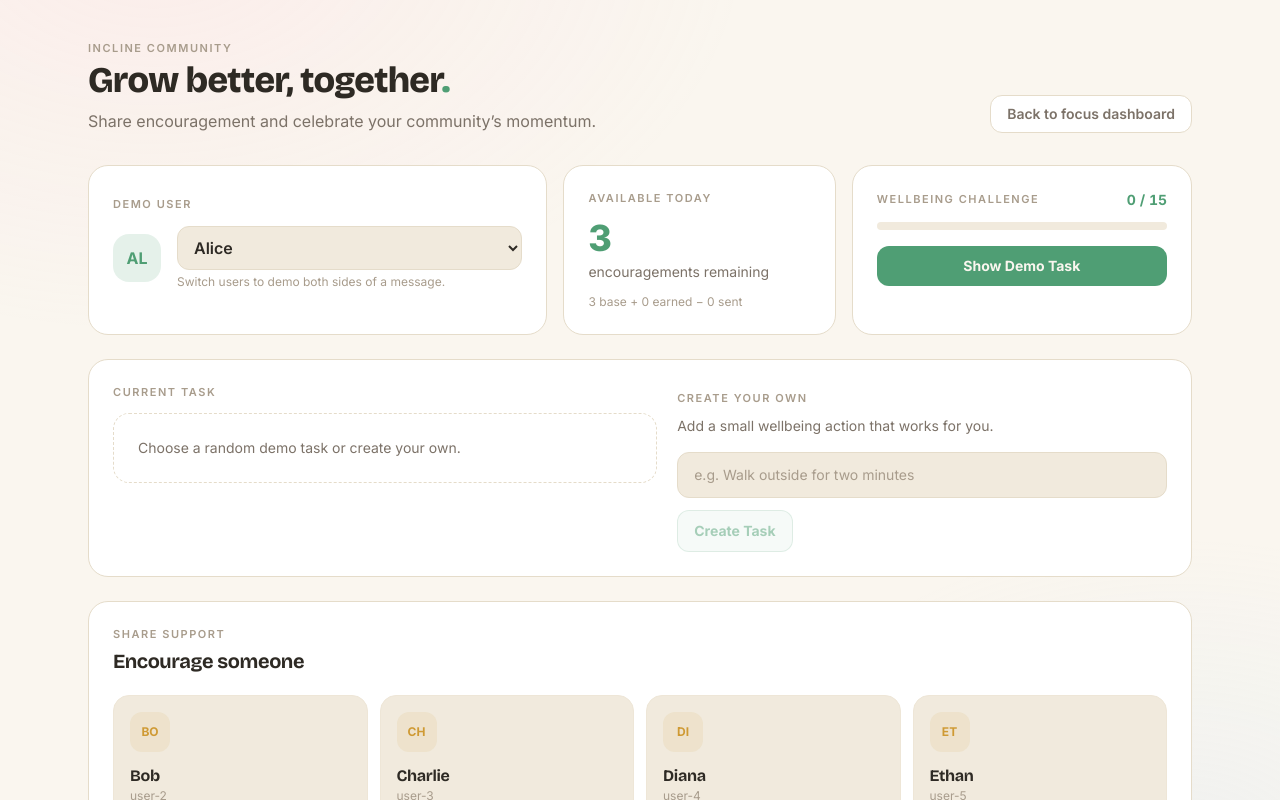
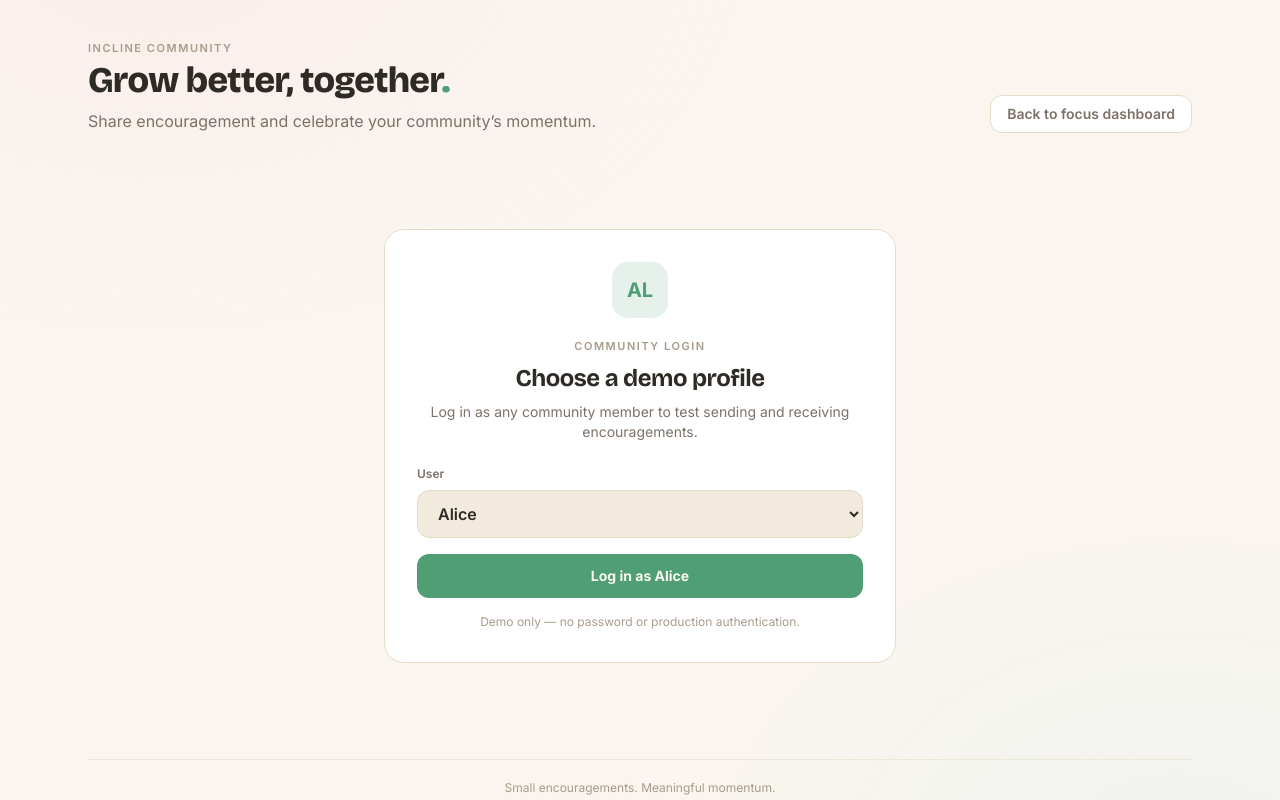
Before and after one commit to Youdaox/hackathon-wdcc, a Next.js app: page /community in a window 1280 px wide. Shown: the top 800 px of the page. Built offline with nearby package versions, Linux system fonts and the light colour scheme.

Commit message:
Adding login option

```diff
--- a/src/components/EncouragementDashboard.tsx
+++ b/src/components/EncouragementDashboard.tsx
@@ -43,7 +43,8 @@ async function request<T>(url: string, user: DemoUser, init?: RequestInit): Prom
 }
 
 export function EncouragementDashboard() {
-  const [currentUser, setCurrentUser] = useState(USERS[0]);
+  const [selectedUserId, setSelectedUserId] = useState(USERS[0].id);
+  const [currentUser, setCurrentUser] = useState<DemoUser | null>(null);
   const [balance, setBalance] = useState<EncouragementBalance | null>(null);
   const [received, setReceived] = useState<EncouragementHistoryRecord[]>([]);
   const [sent, setSent] = useState<EncouragementHistoryRecord[]>([]);
@@ -84,6 +85,8 @@ export function EncouragementDashboard() {
   }, []);
 
   useEffect(() => {
+    if (!currentUser) return;
+    const user = currentUser;
     let active = true;
     async function initialise() {
       setBusy("initial");
@@ -92,9 +95,9 @@ export function EncouragementDashboard() {
       seenReceived.current = new Set();
       historyReady.current = false;
       try {
-        await request("/api/demo/seed", currentUser, { method: "POST" });
+        await request("/api/demo/seed", user, { method: "POST" });
         if (!active) return;
-        await Promise.all([loadDashboard(currentUser), loadHistory(currentUser, false)]);
+        await Promise.all([loadDashboard(user), loadHistory(user, false)]);
       } catch (error) {
         if (active) setNotice({ kind: "error", message: error instanceof Error ? error.message : "Unable to load the demo." });
       } finally {
@@ -106,6 +109,7 @@ export function EncouragementDashboard() {
   }, [currentUser, loadDashboard, loadHistory]);
 
   useEffect(() => {
+    if (!currentUser) return;
     const interval = window.setInterval(() => {
       void loadHistory(currentUser, true).catch(() => undefined);
     }, 3500);
@@ -114,11 +118,12 @@ export function EncouragementDashboard() {
 
   useEffect(() => {
     if (!toast) return;
-    const timeout = window.setTimeout(() => setToast(null), 5000);
+    const timeout = window.setTimeout(() => setToast(null), 3000);
     return () => window.clearTimeout(timeout);
   }, [toast]);
 
   async function sendEncouragement(recipient: DemoUser) {
+    if (!currentUser) return;
     setBusy(recipient.id);
     setNotice(null);
     try {
@@ -151,7 +156,7 @@ export function EncouragementDashboard() {
   }
 
   async function completeTask() {
-    if (!activeTask) return;
+    if (!activeTask || !currentUser) return;
     setBusy("task");
     setNotice(null);
     try {
@@ -177,6 +182,36 @@ export function EncouragementDashboard() {
     } finally { setBusy(null); }
   }
 
+  function logOut() {
+    setCurrentUser(null);
+    setBalance(null);
+    setReceived([]);
+    setSent([]);
+    setToast(null);
+    setNotice(null);
+    setActiveTask(null);
+    seenReceived.current = new Set();
+    historyReady.current = false;
+  }
+
+  if (!currentUser) {
+    const selectedUser = USERS.find((user) => user.id === selectedUserId) ?? USERS[0];
+    return (
+      <section className="mx-auto max-w-lg py-8 sm:py-16">
+        <div className="card p-6 sm:p-8">
+          <div className="mx-auto flex h-14 w-14 items-center justify-center rounded-2xl bg-moss/15 text-xl font-bold text-moss">{selectedUser.initials}</div>
+          <div className="mt-5 text-center"><p className="eyebrow">Community login</p><h2 className="mt-2 text-2xl font-bold">Choose a demo profile</h2><p className="mt-2 text-sm text-muted">Log in as any community member to test sending and receiving encouragements.</p></div>
+          <label htmlFor="login-user" className="mt-6 block text-xs font-semibold text-muted">User</label>
+          <select id="login-user" value={selectedUserId} onChange={(event) => setSelectedUserId(event.target.value)} className="mt-2 w-full rounded-xl border border-line bg-surface-2 px-4 py-3 font-semibold text-ink">
+            {USERS.map((user) => <option key={user.id} value={user.id}>{user.name}</option>)}
+          </select>
+          <button onClick={() => setCurrentUser(selectedUser)} className="mt-4 w-full rounded-xl bg-moss px-4 py-3 text-sm font-bold text-canvas transition hover:bg-citrus">Log in as {selectedUser.name}</button>
+          <p className="mt-4 text-center text-xs text-faint">Demo only — no password or production authentication.</p>
+        </div>
+      </section>
+    );
+  }
+
   const history = historyTab === "received" ? received : sent;
   const otherUsers = USERS.filter((user) => user.id !== currentUser.id);
 
@@ -185,7 +220,7 @@ export function EncouragementDashboard() {
       {toast && <div role="status" className="fixed right-4 top-4 z-50 w-[calc(100%-2rem)] max-w-sm animate-rise rounded-2xl border border-moss/40 bg-surface p-5 shadow-2xl shadow-black/40"><div className="flex items-start gap-3"><div className="flex h-10 w-10 shrink-0 items-center justify-center rounded-xl bg-moss/15 font-bold text-moss">♥</div><div className="min-w-0 flex-1"><p className="text-xs font-bold uppercase tracking-wider text-moss">New encouragement from {toast.senderName}</p><p className="mt-2 text-sm leading-relaxed text-ink">“{toast.message}”</p></div><button onClick={() => setToast(null)} className="text-faint hover:text-ink" aria-label="Dismiss notification">×</button></div></div>}
 
       <section className="grid gap-4 lg:grid-cols-[1.35fr_0.8fr_1fr]">
-        <div className="card p-6"><label htmlFor="demo-user" className="eyebrow">Demo user</label><div className="mt-3 flex items-center gap-4"><div className="flex h-12 w-12 items-center justify-center rounded-2xl bg-moss/15 font-bold text-moss">{currentUser.initials}</div><div className="min-w-0 flex-1"><select id="demo-user" value={currentUser.id} onChange={(event) => setCurrentUser(USERS.find((user) => user.id === event.target.value) ?? USERS[0])} className="w-full rounded-xl border border-line bg-surface-2 px-3 py-2.5 font-semibold text-ink"><option value="user-1">Alice</option><option value="user-2">Bob</option><option value="user-3">Charlie</option><option value="user-4">Diana</option><option value="user-5">Ethan</option></select><p className="mt-1 text-xs text-faint">Switch users to demo both sides of a message.</p></div></div></div>
+        <div className="card p-6"><p className="eyebrow">Logged in</p><div className="mt-3 flex items-center gap-4"><div className="flex h-12 w-12 items-center justify-center rounded-2xl bg-moss/15 font-bold text-moss">{currentUser.initials}</div><div className="min-w-0 flex-1"><h2 className="text-lg font-bold">{currentUser.name}</h2><p className="text-xs text-faint">{currentUser.id}</p></div><button onClick={logOut} className="rounded-xl border border-line px-3 py-2 text-xs font-semibold text-muted hover:border-moss/40 hover:text-ink">Switch User</button></div></div>
         <div className="card p-6"><p className="eyebrow">Available today</p><p className="tabular mt-3 text-4xl font-extrabold text-moss">{balance?.available ?? "—"}</p><p className="mt-1 text-sm text-muted">encouragements remaining</p>{balance && <p className="mt-3 text-xs text-faint">{balance.base} base + {balance.earned} earned − {balance.used} sent</p>}</div>
         <div className="card p-6">
           {balance && balance.taskPoints >= balance.maxTaskPoints ? (
@@ -194,14 +229,14 @@ export function EncouragementDashboard() {
               <div><p className="eyebrow text-citrus">Challenge complete</p><h2 className="mt-1 text-lg font-bold">Wellbeing Champion</h2><p className="mt-1 text-xs text-muted">15 / 15 points earned. You can still complete tasks.</p><button onClick={showRandomTask} className="mt-3 text-xs font-bold text-citrus hover:underline">Choose another task</button></div>
             </div>
           ) : (
-            <div><div className="flex items-center justify-between"><p className="eyebrow">Wellbeing challenge</p><span className="tabular text-sm font-bold text-moss">{balance?.taskPoints ?? 0} / {balance?.maxTaskPoints ?? 15}</span></div><div className="mt-3 h-2 overflow-hidden rounded-full bg-surface-2"><div className="h-full rounded-full bg-moss transition-all" style={{ width: `${((balance?.taskPoints ?? 0) / (balance?.maxTaskPoints ?? 15)) * 100}%` }} /></div><button onClick={showRandomTask} disabled={busy !== null} className="mt-4 w-full rounded-xl bg-moss px-4 py-2.5 text-sm font-bold text-canvas hover:bg-citrus disabled:opacity-50">Show Demo Task</button></div>
+            <div><div className="flex items-center justify-between"><p className="eyebrow">Wellbeing challenge</p><span className="tabular text-sm font-bold text-moss">{balance?.taskPoints ?? 0} / {balance?.maxTaskPoints ?? 15}</span></div><div className="mt-3 h-2 overflow-hidden rounded-full bg-surface-2"><div className="h-full rounded-full bg-moss transition-all" style={{ width: `${((balance?.taskPoints ?? 0) / (balance?.maxTaskPoints ?? 15)) * 100}%` }} /></div><button onClick={showRandomTask} disabled={busy !== null} className="mt-4 w-full rounded-xl bg-moss px-4 py-2.5 text-sm font-bold text-canvas hover:bg-citrus disabled:opacity-50">Show Task</button></div>
           )}
         </div>
       </section>
 
       <section className="card p-6">
         <div className="grid gap-5 lg:grid-cols-[1fr_0.9fr]">
-          <div><p className="eyebrow">Current task</p>{activeTask ? <div className="mt-3 rounded-2xl border border-moss/25 bg-moss/[0.07] p-5"><h2 className="text-xl font-bold">{activeTask}</h2><p className="mt-1 text-sm text-muted">Take a moment for yourself, then mark it complete.</p><div className="mt-4 flex gap-2"><button onClick={completeTask} disabled={busy !== null} className="rounded-xl bg-moss px-4 py-2.5 text-sm font-bold text-canvas disabled:opacity-50">{busy === "task" ? "Completing…" : "Complete Task"}</button><button onClick={showRandomTask} disabled={busy !== null} className="rounded-xl border border-line px-4 py-2.5 text-sm font-semibold text-muted hover:text-ink">Try another</button></div></div> : <div className="mt-3 rounded-2xl border border-dashed border-line p-6 text-sm text-muted">Choose a random demo task or create your own.</div>}</div>
+          <div><p className="eyebrow">Current task</p>{activeTask ? <div className="mt-3 rounded-2xl border border-moss/25 bg-moss/[0.07] p-5"><h2 className="text-xl font-bold">{activeTask}</h2><p className="mt-1 text-sm text-muted">Take a moment for yourself, then mark it complete.</p><div className="mt-4 flex gap-2"><button onClick={completeTask} disabled={busy !== null} className="rounded-xl bg-moss px-4 py-2.5 text-sm font-bold text-canvas disabled:opacity-50">{busy === "task" ? "Completing…" : "Complete Task"}</button><button onClick={showRandomTask} disabled={busy !== null} className="rounded-xl border border-line px-4 py-2.5 text-sm font-semibold text-muted hover:text-ink">Try another</button></div></div> : <div className="mt-3 rounded-2xl border border-dashed border-line p-6 text-sm text-muted">Choose a random task or create your own.</div>}</div>
           <form onSubmit={createCustomTask}><label htmlFor="custom-task" className="eyebrow">Create your own</label><p className="mt-2 text-sm text-muted">Add a small wellbeing action that works for you.</p><input id="custom-task" value={customTask} onChange={(event) => setCustomTask(event.target.value)} maxLength={120} placeholder="e.g. Walk outside for two minutes" className="mt-4 w-full rounded-xl border border-line bg-surface-2 px-4 py-3 text-sm text-ink placeholder:text-faint" /><button type="submit" disabled={!customTask.trim()} className="mt-3 rounded-xl border border-moss/30 bg-moss/10 px-4 py-2.5 text-sm font-bold text-moss disabled:opacity-50">Create Task</button></form>
         </div>
       </section>
```
